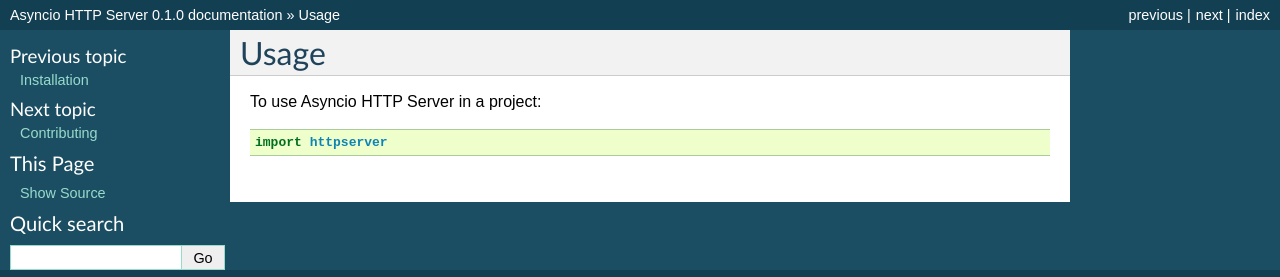
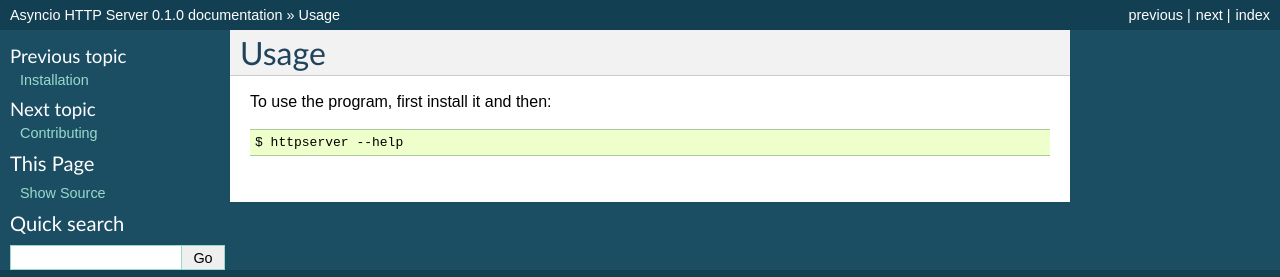
Before and after one commit to thomwiggers/httpserver, a Sphinx documentation site: the page built from docs/usage.rst, in a window 1280 px wide. Shown: the top 277 px of the page. Built offline with Sphinx 7.4.7, drawn with Linux system fonts in a browser that asks for light colours.

Commit message:
Basic useage

```diff
--- a/docs/usage.rst
+++ b/docs/usage.rst
@@ -2,6 +2,6 @@
 Usage
 ========
 
-To use Asyncio HTTP Server in a project::
+To use the program, first install it and then::
 
-    import httpserver
+    $ httpserver --help
```
